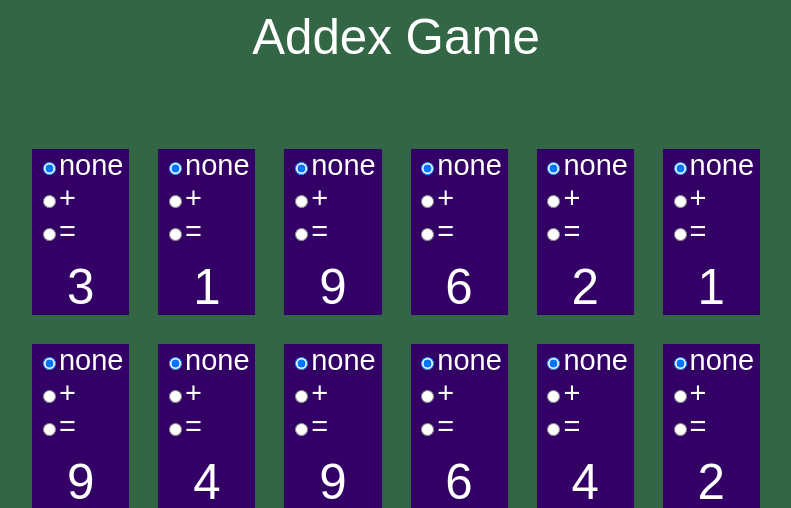
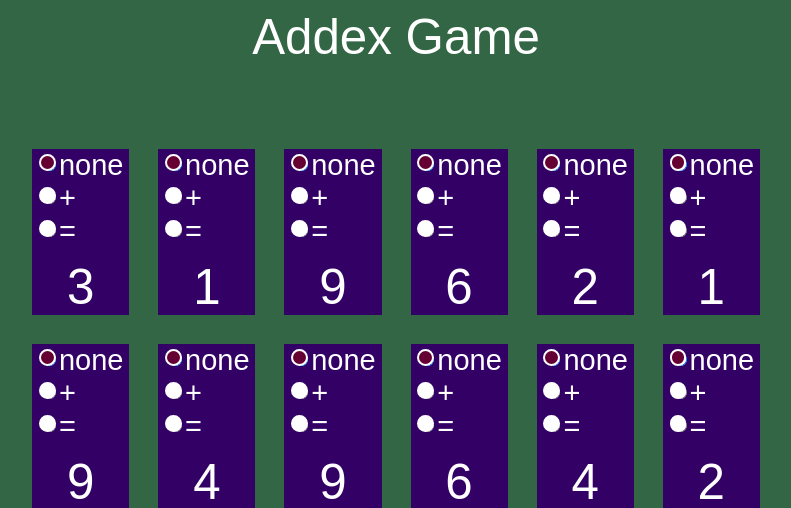
Before and after one commit to KatherineB/testProject140723, a PHP site: page /Addex.html in a window 1280 px wide. Shown: the top 508 px of the page, without its empty margins (244-1035 px from the left). Run offline with PHP 8.4, Linux system fonts and the light colour scheme.

Commit message:
adjusted size, colour and responsiveness of radio buttons

```diff
--- a/ES6_practice/Addex.css
+++ b/ES6_practice/Addex.css
@@ -52,6 +52,33 @@ html{
 	text-align: left;
 	line-height: 1.4;
 }
+input[type='radio']:after {
+        width: 0.9em;
+        height: 0.9em;
+        border-radius: 1em;
+        top: -0.3em;
+        left: -0.35em;
+        position: relative;
+        background-color: #ffffff;
+        content: '';
+        display: inline-block;
+        visibility: visible;
+        border: 2px solid white;
+    }
+
+    input[type='radio']:checked:after {
+        width: 0.9em;
+        height: 0.9em;
+        border-radius: 1em;
+        top: -0.3em;
+        left: -0.35em;
+        position: relative;
+        background-color: #660033;
+        content: '';
+        display: inline-block;
+        visibility: visible;
+        border: 2px solid white;
+    }
 .number-box{
 	/*margin-top: 0.6em;*/
 	display: inline-block;
@@ -111,3 +138,80 @@ html{
 	    float: left;
 	 }
 }
+
+@media (min-width: 280px) {
+	input[type='radio']:after {
+        width: 0.6em;
+        height: 0.6em;
+        border-radius: 1em;
+        top: -0.07em;
+        left: -0.04em;
+        border: 1px solid white;
+    }
+
+    input[type='radio']:checked:after {
+        width: 0.7em;
+        height: 0.7em;
+        border-radius: 1em;
+        top: -0.07em;
+        left: -0.04em;
+        border: 1px solid white;
+    }
+}
+@media (min-width: 768px) {
+	input[type='radio']:after {
+        width: 0.75em;
+        height: 0.75em;
+        border-radius: 1em;
+        top: -0.07em;
+        left: -0.04em;
+        border: 2px solid white;
+    }
+
+    input[type='radio']:checked:after {
+        width: 0.75em;
+        height: 0.75em;
+        border-radius: 1em;
+        top: -0.07em;
+        left: -0.04em;
+        border: 2px solid white;
+    }
+}
+@media (min-width: 992px) {
+	input[type='radio']:after {
+        width: 0.85em;
+        height: 0.85em;
+        border-radius: 1em;
+        top: -0.07em;
+        left: -0.25em;
+        border: 2px solid white;
+    }
+
+    input[type='radio']:checked:after {
+        width: 0.85em;
+        height: 0.85em;
+        border-radius: 1em;
+        top: -0.07em;
+        left: -0.25em;
+        border: 2px solid white;
+    }
+}
+@media (min-width: 1200px) {
+	input[type='radio']:after {
+        width: 0.95em;
+        height: 0.95em;
+        border-radius: 1em;
+        top: -0.3em;
+        left: -0.3em;
+        border: 2px solid white;
+    }
+
+    input[type='radio']:checked:after {
+        width: 0.95em;
+        height: 0.95em;
+        border-radius: 1em;
+        top: -0.3em;
+        left: -0.3em;
+        border: 2px solid white;
+    }
+}
```
